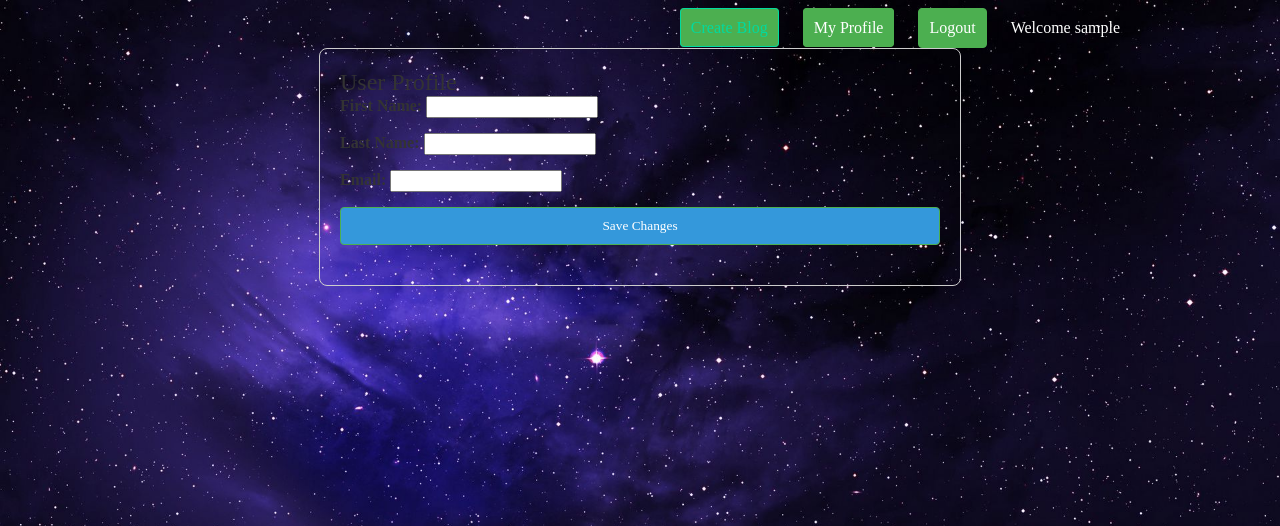
After one commit to omerrcakar/djangoBlogApp, a Django app: page /user_profile/ in a window 1280 px wide. The commit adds this page. Shown: the top 526 px of the page. Run offline with Django 5.2, Linux system fonts and the light colour scheme; the visitor is signed in with stand-in values (Sample User, id 1); data comes from the database, SQL or seed files in the repository.

Commit message:
profile page added

```diff
--- a/DjangoBlog/blogapp/accounts/admin.py
+++ b/DjangoBlog/blogapp/accounts/admin.py
@@ -1,3 +1,4 @@
 from django.contrib import admin
+from .models import UserProfile
 
-# Register your models here.
+admin.site.register(UserProfile)
--- /dev/null
+++ b/DjangoBlog/blogapp/accounts/forms.py
@@ -0,0 +1,9 @@
+
+from django import forms
+from django.contrib.auth.models import User
+from .models import UserProfile
+
+class UserProfileForm(forms.ModelForm):
+    class Meta:
+        model = UserProfile
+        fields = ['first_name', 'last_name', 'email']
--- a/DjangoBlog/blogapp/accounts/models.py
+++ b/DjangoBlog/blogapp/accounts/models.py
@@ -1,3 +1,13 @@
 from django.db import models
+from django.contrib.auth.models import User
 
 # Create your models here.
+
+class UserProfile(models.Model):
+    user = models.OneToOneField(User, on_delete=models.CASCADE)
+    first_name = models.CharField(max_length=30, blank=True)
+    last_name = models.CharField(max_length=30, blank=True)
+    email = models.EmailField(max_length=254, blank=True)
+
+    def __str__(self):
+        return self.user.username
--- a/DjangoBlog/blogapp/accounts/urls.py
+++ b/DjangoBlog/blogapp/accounts/urls.py
@@ -1,5 +1,6 @@
 from django.urls import path
 from . import views
+from .views import UserProfileView
 
 app_name = "accounts"
 
@@ -7,5 +8,6 @@ urlpatterns = [
     path("signup/",views.signup_view, name="signup"),
     path("login/",views.login_view, name="login"),
     path("logout/",views.logout_view, name="logout"),
+    path('user_profile/', UserProfileView.as_view(), name='user_profile'),
 
 ]
--- a/DjangoBlog/blogapp/accounts/views.py
+++ b/DjangoBlog/blogapp/accounts/views.py
@@ -1,6 +1,48 @@
 from django.shortcuts import render,redirect
 from django.contrib.auth.forms import UserCreationForm,AuthenticationForm
 from django.contrib.auth import login,logout
+from django.views import View
+from django.contrib.auth.decorators import login_required
+from django.utils.decorators import method_decorator
+from .forms import UserProfileForm
+from .models import UserProfile
+
+@method_decorator(login_required, name='dispatch')
+class UserProfileView(View):
+    template_name = 'profile.html'
+
+    def get(self, request, *args, **kwargs):
+        try:
+            user_profile = request.user.userprofile
+        except UserProfile.DoesNotExist:
+            # Eğer UserProfile nesnesi yoksa, oluştur
+            user_profile = UserProfile.objects.create(user=request.user)
+
+        form = UserProfileForm(instance=user_profile)
+        return render(request, self.template_name, {'form': form})
+
+
+    def post(self, request, *args, **kwargs):
+        user_profile = request.user.userprofile
+        form = UserProfileForm(request.POST, instance=user_profile)
+        if form.is_valid():
+            form.save()
+
+            # Kullanıcı adını güncelleniyor ( first name e ne yazarsak kullancıı adı o olucak)
+            new_username = form.cleaned_data['first_name']
+            request.user.username = new_username
+            request.user.save()
+
+            # UserProfile nesnesini güncelleme
+            user_profile.first_name = form.cleaned_data['first_name']
+            user_profile.last_name = form.cleaned_data['last_name']
+            user_profile.email = form.cleaned_data['email']
+            user_profile.save()
+            return redirect('blogs:list')
+
+
+
+        return render(request, self.template_name, {'form': form})
 
 # Create your views here.
 
--- a/DjangoBlog/blogapp/assets/style.css
+++ b/DjangoBlog/blogapp/assets/style.css
@@ -161,3 +161,96 @@ a.highlight{
     border-radius: 4px;
     margin: 10px 0;
 }
+/* Stil sayfanızın style.css dosyasında bulunmalıdır */
+.profile-container {
+    max-width: 600px;
+    margin: auto;
+    padding: 20px;
+    border: 1px solid #ccc;
+    border-radius: 8px;
+    box-shadow: 0 0 10px rgba(0, 0, 0, 0.1);
+}
+
+.profile-heading {
+    color: #333;
+}
+
+.profile-form-container {
+    margin-bottom: 20px;
+}
+
+.profile-form {
+    display: flex;
+    flex-direction: column;
+}
+
+.form-group {
+    margin-bottom: 15px;
+}
+
+label {
+    font-weight: bold;
+    color: #333;
+}
+
+
+
+
+
+/* Buton stilini güncelle */
+/* Buton stilini güncelle */
+/* Buton stilini güncelle */
+.btn {
+    background-color: #4CAF50;
+    color: white;
+    padding: 10px;
+    border: 1px solid #4CAF50; /* Kutucuklu hale getirmek için kenarlık ekleyin */
+    border-radius: 4px;
+    cursor: pointer;
+    transition: background-color 0.3s ease, border-color 0.3s ease; /* Renk değişimine animasyon ekleyin */
+}
+
+.btn:hover {
+    background-color: #45a049; /* Fare üzerine gelince renk değiştirin */
+    border: 1px solid #45a049; /* Fare üzerine gelince kenarlık rengini değiştirin */
+}
+
+
+
+
+.btn-primary {
+    background-color: #3498db;
+}
+
+.user-info-container {
+    background-color: #f9f9f9;
+    padding: 15px;
+    border-radius: 8px;
+    margin-top: 20px;
+}
+
+.user-info-heading {
+    color: #333;
+}
+
+.user-info-list {
+    list-style-type: none;
+    padding: 0;
+}
+
+.user-info-list li {
+    margin-bottom: 10px;
+}
+
+
+  /* Yeşil renkte kenarlık ekleme */
+a.green-border {
+    border: 1px solid #4CAF50;
+    padding: 8px; /* Opsiyonel olarak butonlara biraz iç boşluk ekleyebilirsiniz */
+    border-radius: 4px;
+    transition: border-color 0.3s ease; /* Renk değişimine animasyon ekleyin */
+}
+
+a.green-border:hover {
+    border: 1px solid #45a049; /* Fare üzerine gelince kenarlık rengini değiştirin */
+}
--- a/DjangoBlog/blogapp/blogapp/urls.py
+++ b/DjangoBlog/blogapp/blogapp/urls.py
@@ -20,12 +20,14 @@ from django.contrib.staticfiles.urls import staticfiles_urlpatterns
 from django.conf.urls.static import static
 from django.conf import settings
 from blogs import views as blog_views
+from accounts.views import UserProfileView
 
 urlpatterns = [
     path('admin/', admin.site.urls),
     path("blogs/",include("blogs.urls")),
     path("accounts/",include("accounts.urls")),
     path("",blog_views.blog_list, name="home"),
+    path('user_profile/', UserProfileView.as_view(), name='user_profile'),
 
 ]
 
--- a/DjangoBlog/blogapp/templates/base.html
+++ b/DjangoBlog/blogapp/templates/base.html
@@ -1,5 +1,6 @@
 {% load static %}
 
+<!DOCTYPE html>
 <html lang="en">
 <head>
     <meta charset="UTF-8">
@@ -9,31 +10,31 @@
 </head>
 <body>
     <div class="wrapper">
-        <h1><a href="{% url 'home' %}"><img src="{% static 'logo.png' %}"></a></h1>
+        <header>
             <nav>
                 <ul>
                     {% if user.is_authenticated %}
+                        <li><a href="{% url 'blogs:create' %}" class="btn highlight">Create Blog</a></li>
+                        <li><a href="{% url 'user_profile' %}" class="btn">My Profile</a></li>
                         <li>
                             <form class="logout-link" action="{% url 'accounts:logout' %}" method="post">
                                 {% csrf_token %}
-                            <button type="submit">Logout</button>
-
+                                <button type="submit" class="btn">Logout</button>
                             </form>
                         </li>
-                    <li><a href="{% url 'blogs:create' %}" class="highlight">Create Blog</a></li>
                         <li>Welcome {{ user.username }}</li>
                     {% else %}
-                    <li><a href="{% url 'accounts:login' %}">Login</a></li>
-                    <li><a href="{% url 'accounts:signup' %}">Signup</a></li>
-
+                        <li><a href="{% url 'accounts:login' %}" class="btn green-border">Login</a></li>
+                        <li><a href="{% url 'accounts:signup' %}" class="btn green-border">Signup</a></li>
                     {% endif %}
                 </ul>
             </nav>
+        </header>
 
+        <main>
             {% block content %}
-
             {% endblock %}
-
+        </main>
     </div>
 </body>
 </html>
--- /dev/null
+++ b/DjangoBlog/blogapp/templates/profile.html
@@ -0,0 +1,28 @@
+{% extends 'base.html' %}
+
+{% block content %}
+  <div class="profile-container">
+    <h2 class="profile-heading">User Profile</h2>
+
+    <div class="profile-form-container">
+      <form method="post" class="profile-form">
+        {% csrf_token %}
+        <div class="form-group">
+          <label for="{{ form.first_name.id_for_label }}">First Name:</label>
+          {{ form.first_name }}
+        </div>
+        <div class="form-group">
+          <label for="{{ form.last_name.id_for_label }}">Last Name:</label>
+          {{ form.last_name }}
+        </div>
+        <div class="form-group">
+          <label for="{{ form.email.id_for_label }}">Email:</label>
+          {{ form.email }}
+        </div>
+        <button type="submit" class="btn btn-primary">Save Changes</button>
+      </form>
+    </div>
+
+
+  </div>
+{% endblock %}
```
Also changed, not shown: DjangoBlog/blogapp/accounts/templates/accounts/profile.html (added, +10 -0 lines), DjangoBlog/blogapp/accounts/migrations/0001_initial.py (added), DjangoBlog/blogapp/accounts/migrations/0002_alter_userprofile_email_alter_userprofile_first_name_and_more.py (added). Lines whose indentation alone changed are shown as unchanged.
